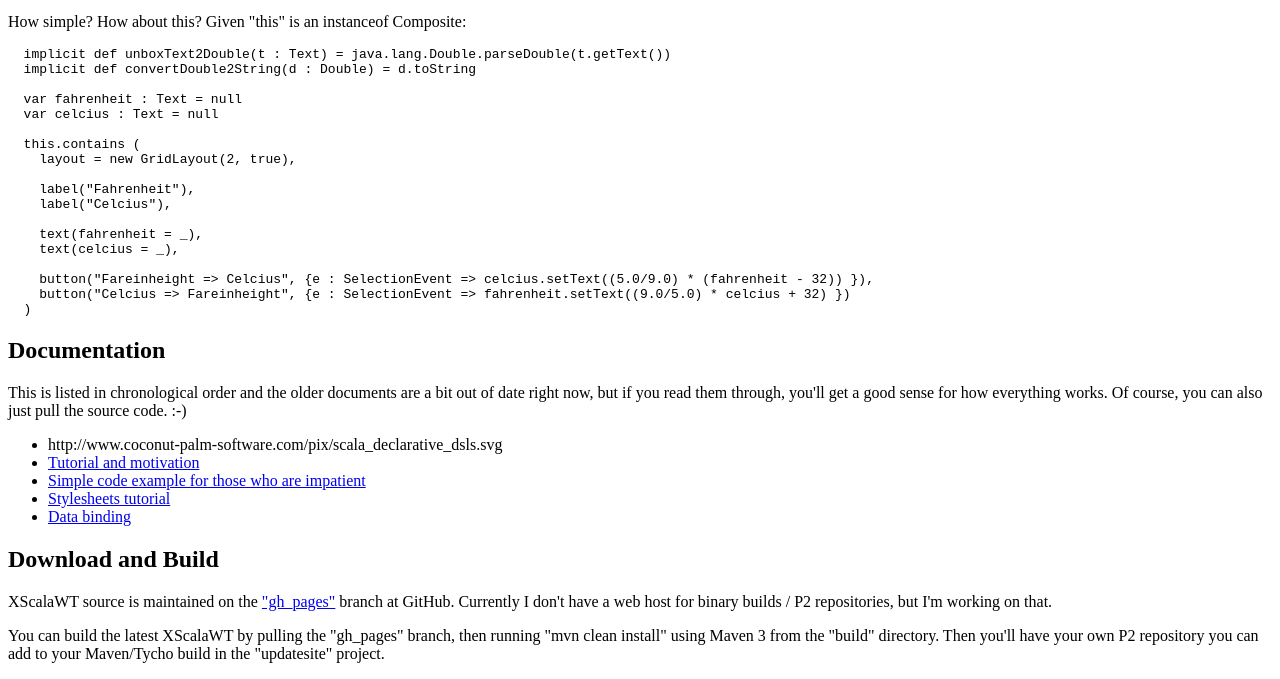
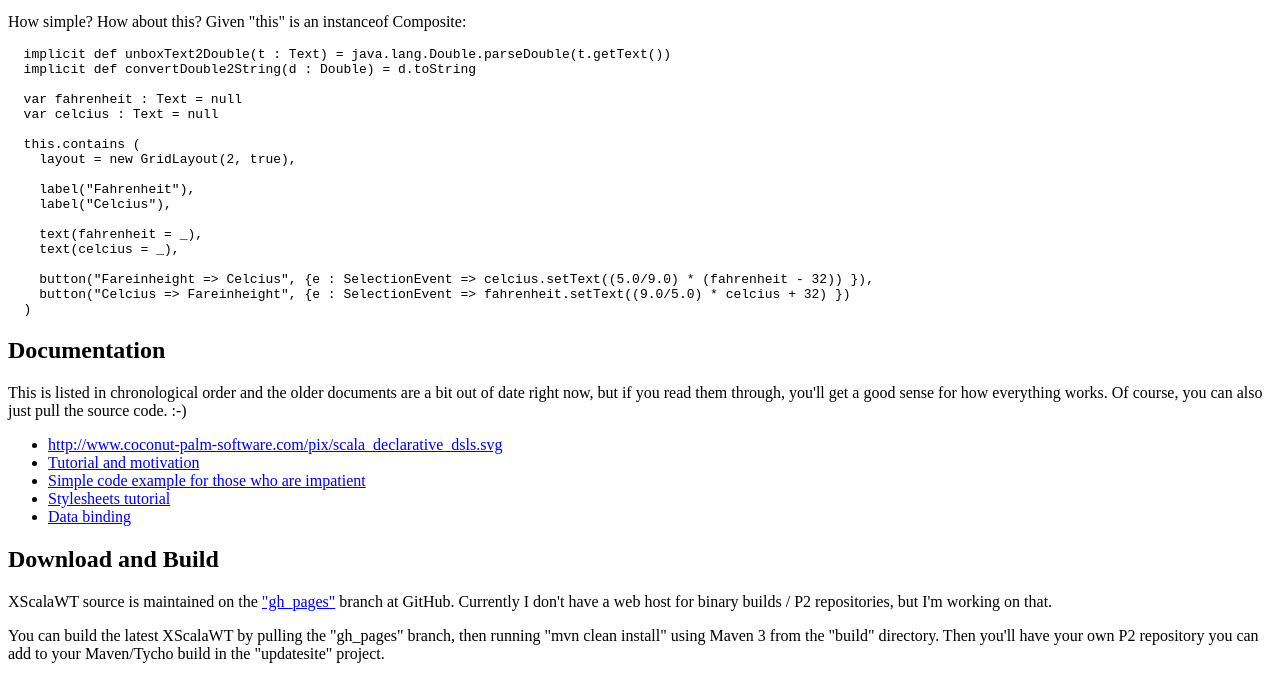
Before and after one commit to coconutpalm/XScalaWT, a plain HTML site: page index.html in a window 1280 px wide. Shown: the part 123-802 px from the top of the page. Drawn offline with Linux system fonts and the light colour scheme.

Commit message:
Fixed link

```diff
--- a/index.html
+++ b/index.html
@@ -41,7 +41,7 @@
   also just pull the source code. :-)</p>
 
   <ul>
-    <li><a href="http://www.coconut-palm-software.com/pix/scala_declarative_dsls.svg"></a>http://www.coconut-palm-software.com/pix/scala_declarative_dsls.svg</li>
+    <li><a href="http://www.coconut-palm-software.com/pix/scala_declarative_dsls.svg">http://www.coconut-palm-software.com/pix/scala_declarative_dsls.svg</a></li>
     <li><a href="http://www.coconut-palm-software.com/the_new_visual_editor/doku.php?id=blog:simplifying_swt_with_scala">Tutorial
     and motivation</a></li>
     <li><a href="http://www.coconut-palm-software.com/the_new_visual_editor/doku.php?id=blog:more_xscalawt">Simple code example for those who are impatient</a></li>
```
